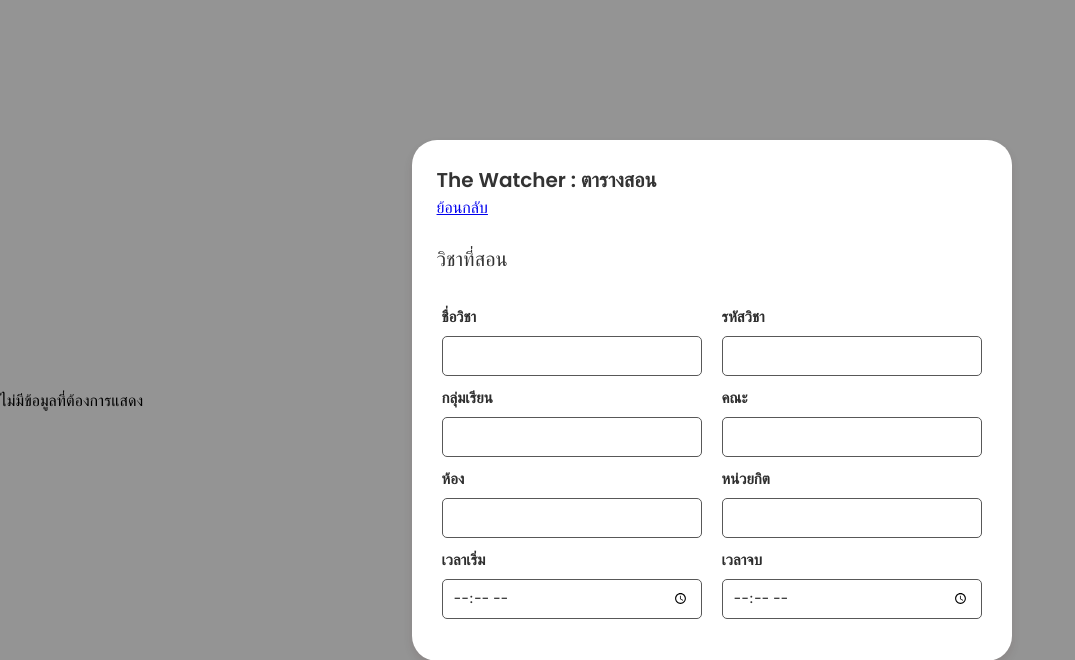
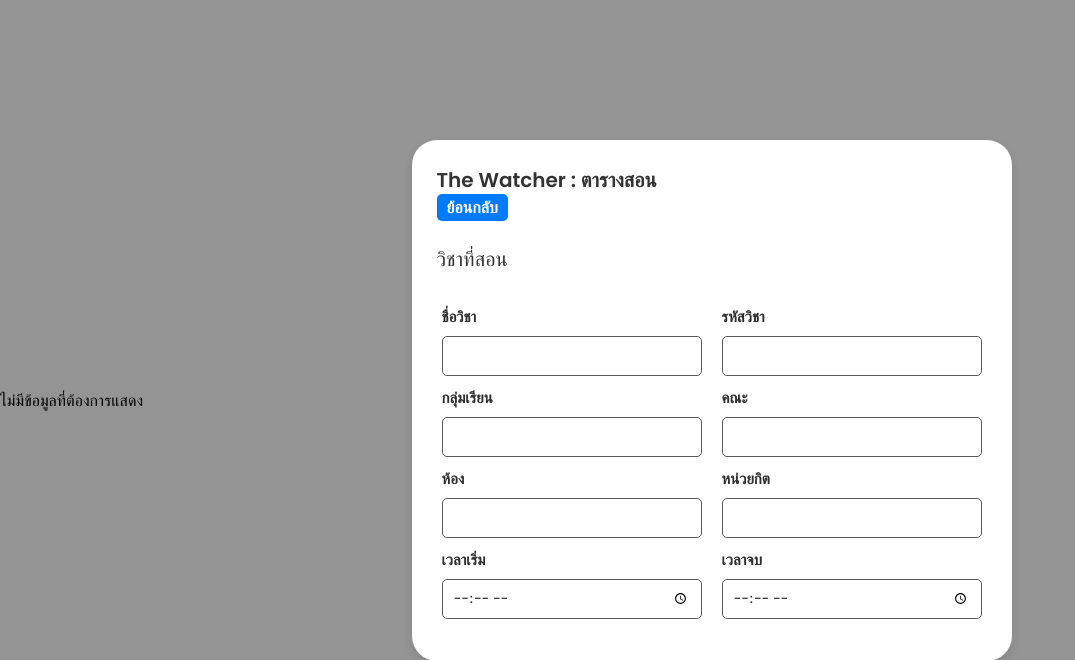
Before and after one commit to Arm915/Profile-Project-main, a PHP site: page /Profile-Project-main/H-from-Teach.php in a window 1280 px wide. Shown: the top 660 px of the page, without its empty margins (0-1075 px from the left). Run offline with PHP 8.4, Linux system fonts and the light colour scheme; the visitor is signed in with stand-in values (Sample User, id 1); data that the repository does not hold is empty.

Commit message:
css ล่าสุด

```diff
--- a/Home/Home-UserH/H-from-ALL.css
+++ b/Home/Home-UserH/H-from-ALL.css
@@ -215,3 +215,16 @@ select[id=cars2] {
     width: 260px;
     margin: 3px 3px 1px 0px;
 }
+.backBtn {
+    background-color: #007bff;
+    color: #fff;
+    padding: 2px 10px;
+    text-decoration: none;
+    border-radius: 5px;
+    font-weight: bold;
+    transition: 0.3s ease-in-out;
+}
+
+.backBtn:hover {
+    background-color: #0056b3;
+}
```
